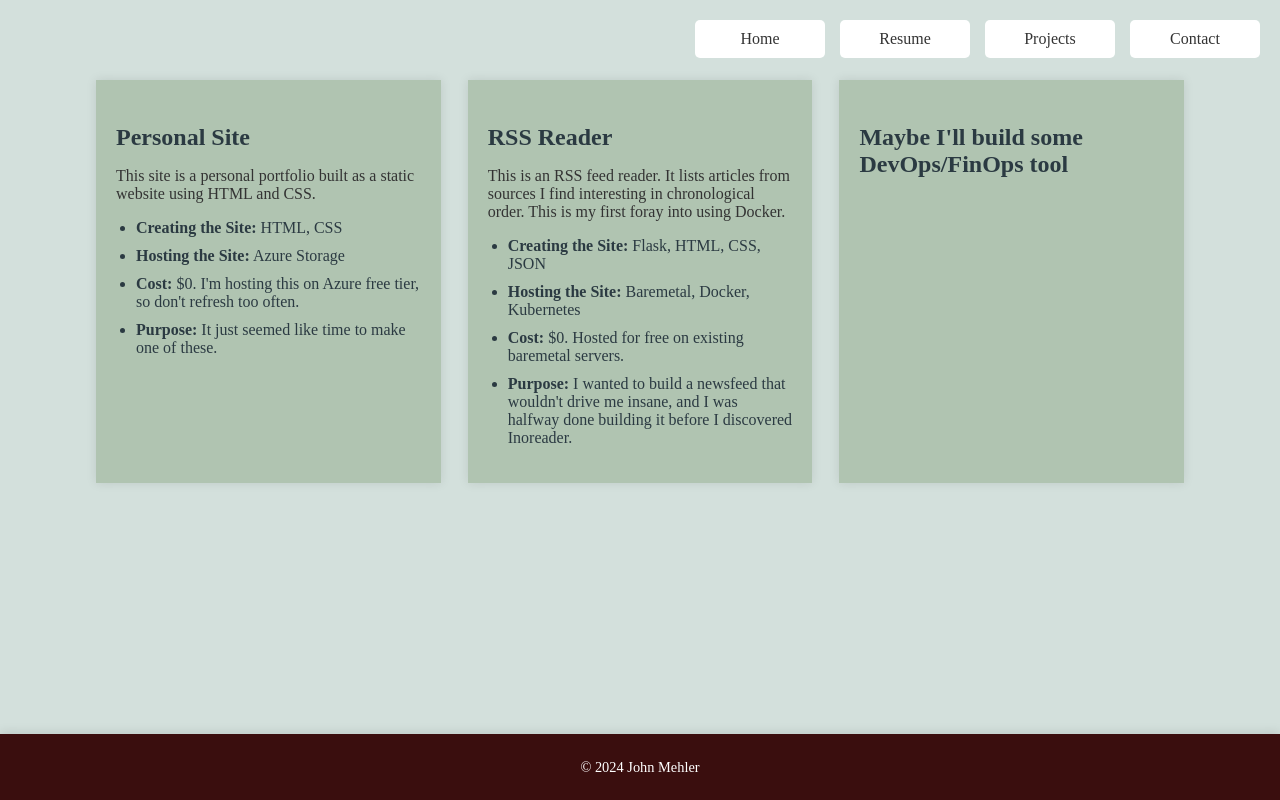
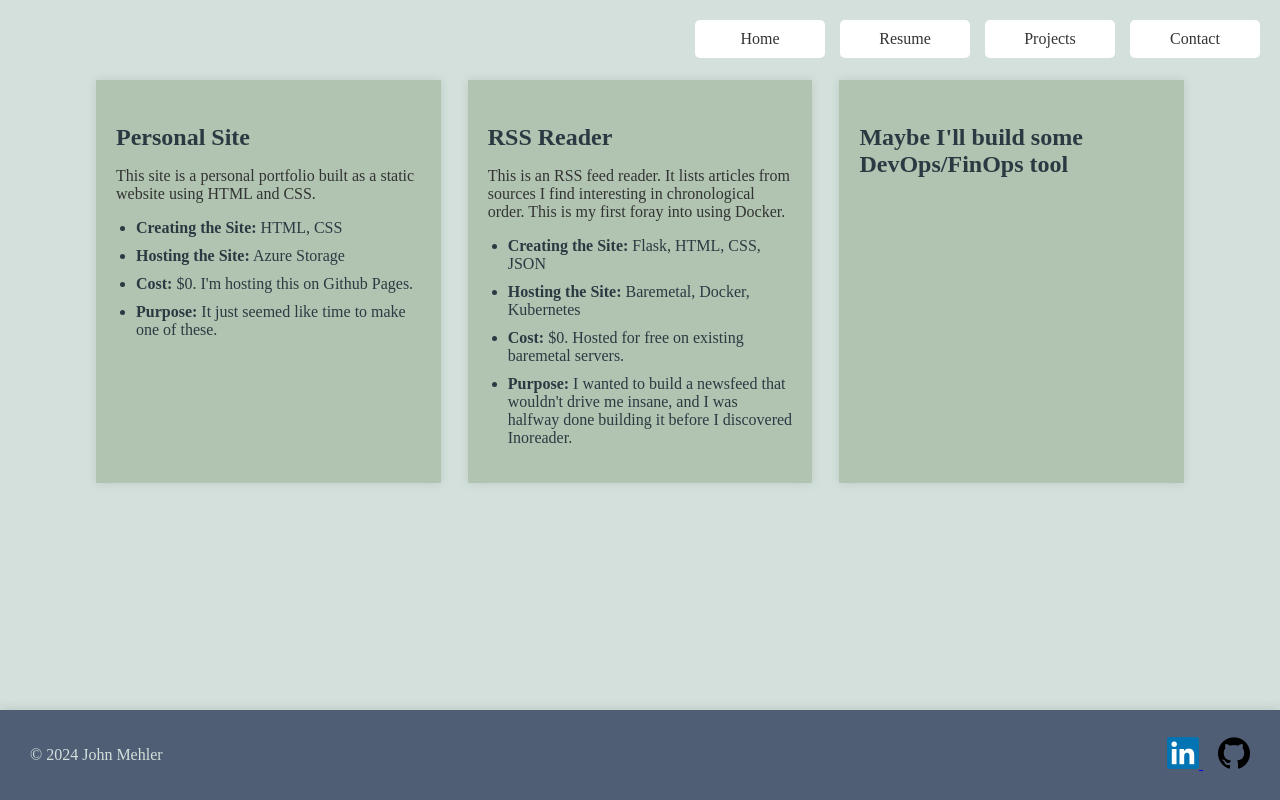
Before and after one commit to johnmehler/Website, a Flask app: page /projects in a window 1280 px wide. Run offline with Flask 3, Linux system fonts and the light colour scheme.

Commit message:
Updating templates, adding images

```diff
--- a/static/header.css
+++ b/static/header.css
@@ -41,12 +41,31 @@
 
 /* Footer Styles */
 .site-footer {
-    text-align: center;
-    padding: 10px 0;
-    background-color: #3a0e0e;
+    display: flex;
+    justify-content: space-between; /* Space between left and right sections */
+    align-items: center; /* Vertically center content */
+    padding: 20px 30px; /* Increased padding for a taller footer */
+    box-shadow: 0 -2px 10px rgba(0, 0, 0, 0.1);
     position: absolute;
     bottom: 0;
-    width: 100%;
-    font-size: 0.9em;
-    color: #fff;
+    width: 100%; /* Full width of the container */
+    box-sizing: border-box; /* Include padding in the element's total width and height */
 }
+
+.footer-left p {
+    margin: 0;
+}
+
+.footer-right a {
+    text-decoration: none;
+    margin-left: 15px;
+}
+
+.footer-right a:hover {
+    text-decoration: underline;
+}
+
+.footer-links img {
+    height: 32px; /* Adjust height to make icons bigger */
+    margin-left: 15px; /* Space between icons */
+}
--- /dev/null
+++ b/templates/footer.html
@@ -0,0 +1,12 @@
+<!-- Footer Section -->
+<footer class="site-footer">
+    <p>&copy; 2024 John Mehler</p>
+    <div class="footer-links">
+        <a href="https://www.linkedin.com/in/john-mehler/" target="_blank">
+            <img src="{{ url_for('static', filename='images/linkedin.png') }}" alt="LinkedIn">
+        </a>
+        <a href="https://github.com/johnmehler/" target="_blank">
+            <img src="{{ url_for('static', filename='images/github.png') }}" alt="GitHub">
+        </a>
+    </div>
+</footer>
--- a/templates/index.html
+++ b/templates/index.html
@@ -29,8 +29,6 @@
     </main>
 
     <!-- Footer Section -->
-    <footer class="site-footer">
-        <p>&copy; 2024 John Mehler</p>
-    </footer>
+    {% include 'footer.html' %}
 </body>
 </html>
--- a/templates/projects.html
+++ b/templates/projects.html
@@ -31,8 +31,6 @@
     </section>
 
     <!-- Footer Section -->
-    <footer class="site-footer">
-        <p>&copy; 2024 John Mehler</p>
-    </footer>
+    {% include 'footer.html' %}
 </body>
 </html>
--- a/templates/projects/left.html
+++ b/templates/projects/left.html
@@ -1,10 +1,12 @@
 <div class="content-column left">
-    <h3>Personal Site</h3>
+    <h3>
+        <a href="{{ url_for('index') }}" rel="noopener noreferrer">Personal Site</a>
+    </h3>
     <p>This site is a personal portfolio built as a static website using HTML and CSS.</p>
     <ul>
         <li><strong>Creating the Site:</strong> HTML, CSS</li>
         <li><strong>Hosting the Site:</strong> Azure Storage</li>
-        <li><strong>Cost:</strong> $0. I'm hosting this on Azure free tier, so don't refresh too often.</li>
+        <li><strong>Cost:</strong> $0. I'm hosting this on Github Pages.</li>
         <li><strong>Purpose:</strong> It just seemed like time to make one of these.</li>
     </ul>
 </div>
--- a/templates/resume.html
+++ b/templates/resume.html
@@ -31,8 +31,6 @@
     </section>
 
     <!-- Footer Section -->
-    <footer class="site-footer">
-        <p>&copy; 2024 John Mehler</p>
-    </footer>
+    {% include 'footer.html' %}
 </body>
 </html>
```
Also changed, not shown: templates/contact.html (+2 -7 lines), static/images/github.png (added), static/images/linkedin.png (added).
